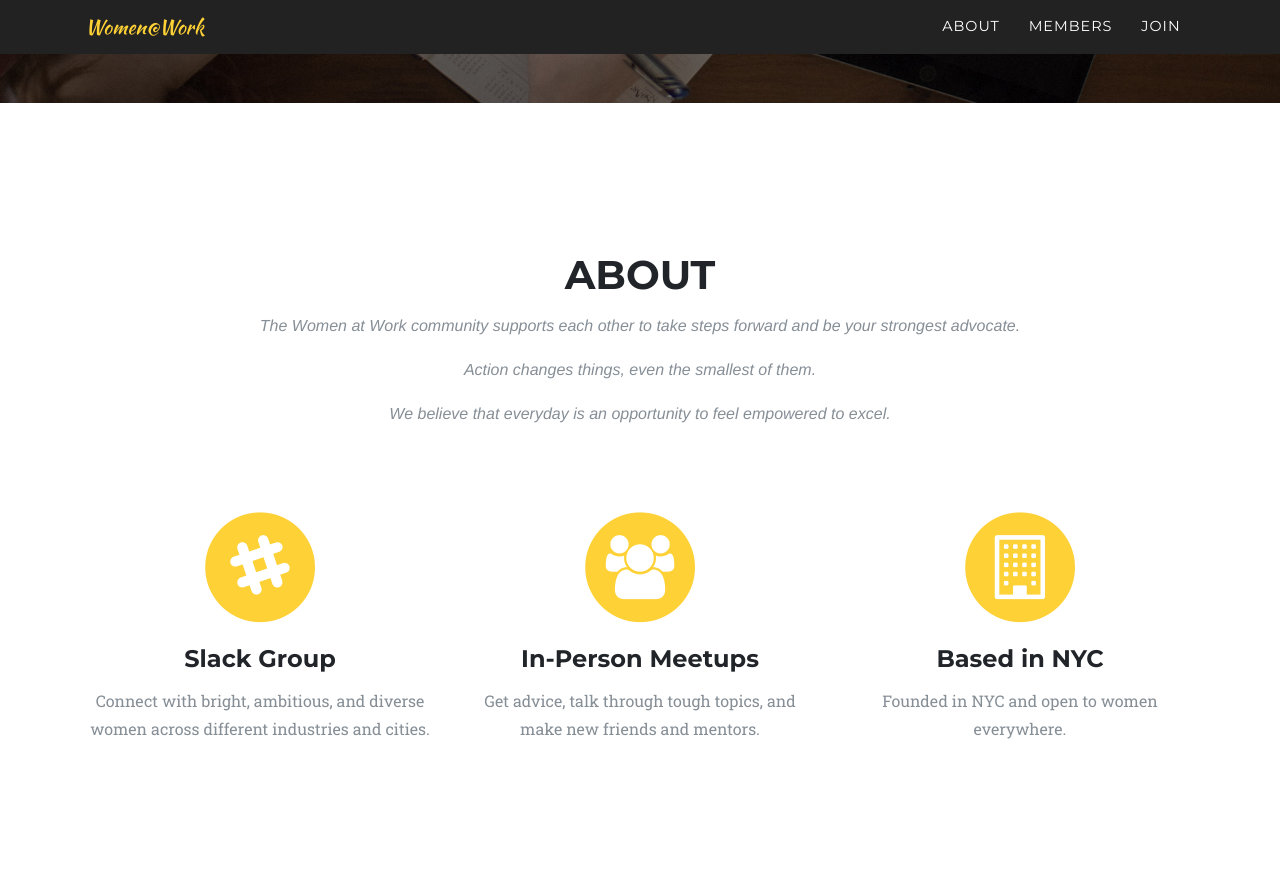
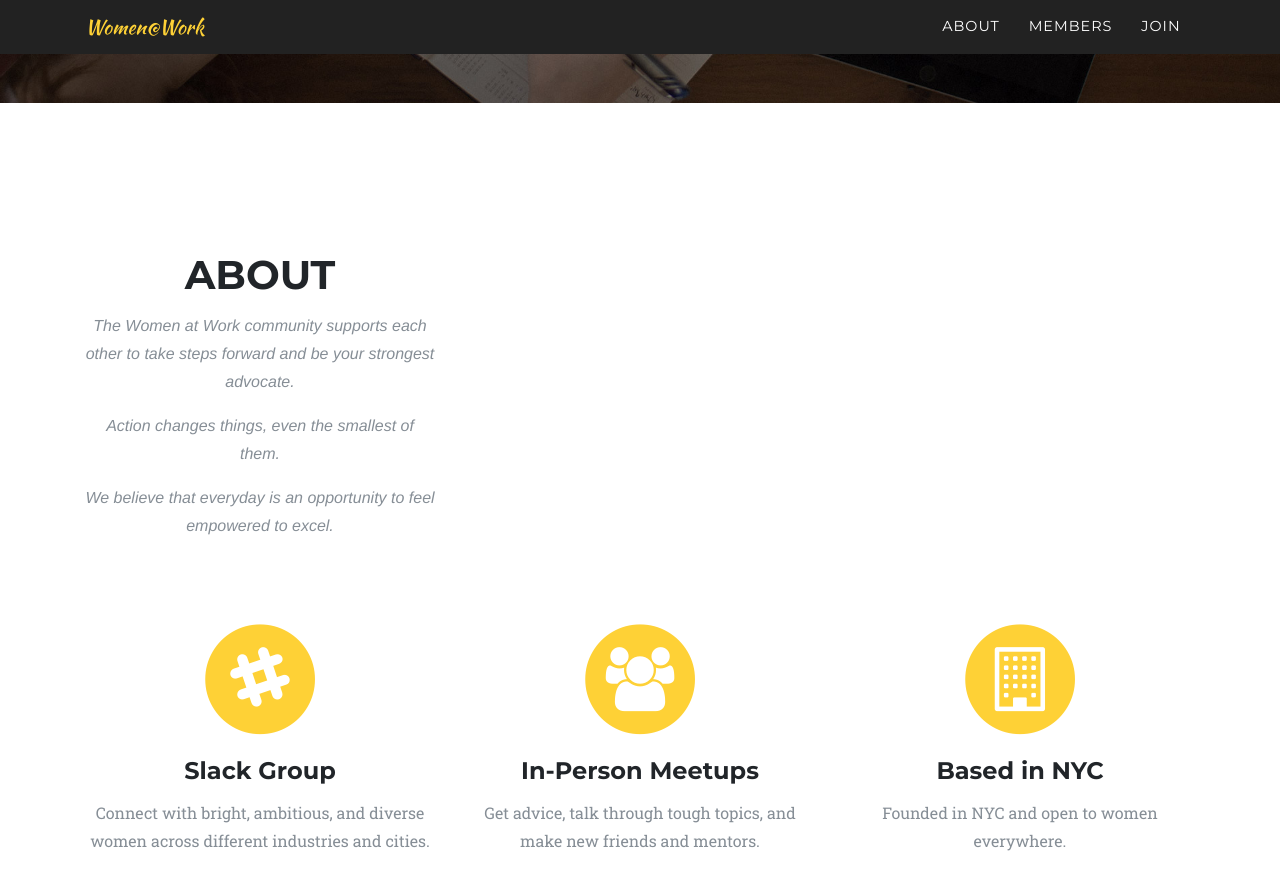
Before and after one commit to juhneece/womenatwork, a Jekyll site: the page built from index.html, in a window 1280 px wide and 900 px high, scrolled down 650 px. Shown: the top 890 px of the window. Built offline with Jekyll 4.4.1, drawn with Linux system fonts in a browser that asks for light colours; some web fonts are replaced.

Commit message:
Update index.html
changed 'col' number to 4 in about section

```diff
--- a/index.html
+++ b/index.html
@@ -19,7 +19,7 @@
 <section id="about">
   <div class="container">
     <div class="row">
-      <div class="col-lg-12 text-center">
+      <div class="col-lg-4 text-center">
         <h2 class="section-heading">About</h2>
         <h3 class="section-subheading text-muted"><p>The Women at Work community supports each other to take steps forward and be your strongest advocate.</p>
           <p>Action changes things, even the smallest of them.</p>
```
